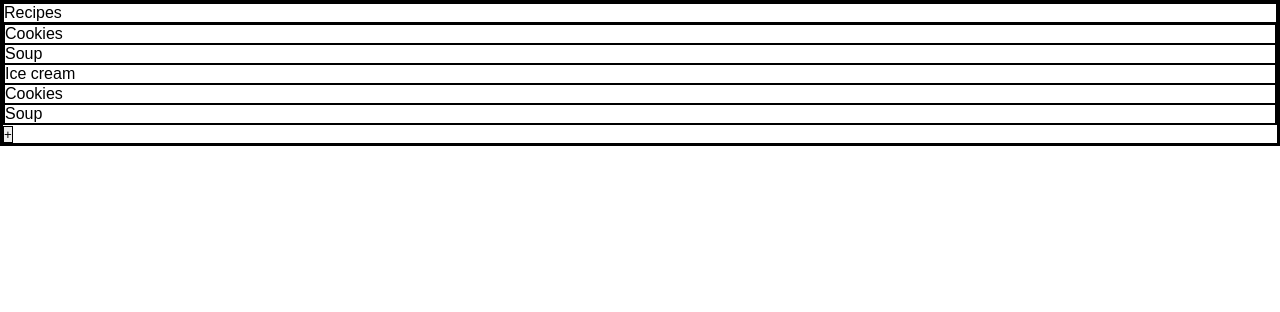
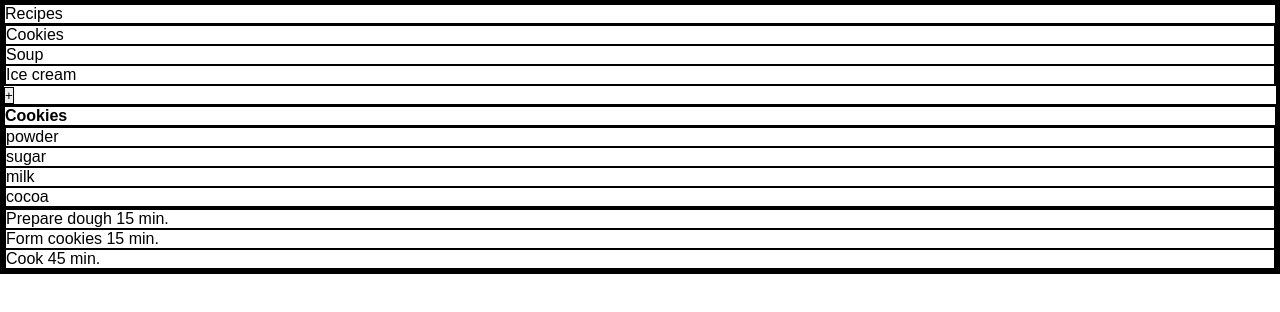
Before and after one commit to marcin-sudol/recipe-book, a website: page index.html in a window 1280 px wide. Drawn offline with Linux system fonts and the light colour scheme.

Commit message:
script.js: loading recipe

```diff
--- a/index.html
+++ b/index.html
@@ -31,7 +31,8 @@
   </head>
 
   <body>
-    <section id="recipes">
+    <main>
+      <nav id="recipes">
         <header id="recipe-list-header">Recipes</header>
         <ul id="recipe-list">
           <li>Cookies</li>
@@ -39,7 +40,14 @@
           <li>Ice cream</li>
         </ul>
         <button type="button">+</button>
-    </section>
+      </nav>
+
+      <article id="recipe-container">
+        <h4 id="recipe-name"></h4>
+        <ul id="ingredients"></ul>
+        <ol id="steps"></ol>
+      </article>
+    </main>
 
     <!-- SCRIPTS -->
     <script src="./lib/script.js"></script>
--- a/lib/script.js
+++ b/lib/script.js
@@ -30,7 +30,7 @@ var recipes = [{
   }]
 }];
 
-var loadRecipes = function loadRecipes() {
+var loadRecipesList = function loadRecipesList() {
   var list = document.getElementById("recipe-list");
   recipes.forEach(function (recipe) {
     var recipeItem = document.createElement("li");
@@ -40,4 +40,26 @@ var loadRecipes = function loadRecipes() {
   });
 };
 
-document.body.onload = loadRecipes;
+var loadRecipe = function loadRecipe(id) {
+  var recipeContainer = document.getElementById("recipe-container");
+  var recipeName = document.getElementById("recipe-name");
+  var ingredients = document.getElementById("ingredients");
+  var steps = document.getElementById("steps");
+  var recipe = recipes.find(function (item) {
+    return item.id === id;
+  });
+  recipeName.innerHTML = recipe.name;
+  recipe.ingredients.split(",").forEach(function (item) {
+    var ingr = document.createElement("li");
+    ingr.appendChild(document.createTextNode(item));
+    ingredients.appendChild(ingr);
+  });
+  recipe.steps.forEach(function (item) {
+    var step = document.createElement("li");
+    step.appendChild(document.createTextNode(item.name + " " + item.time + " min."));
+    steps.appendChild(step);
+  });
+};
+
+document.body.onload = loadRecipesList;
+document.body.onload = loadRecipe(0);
```
Also changed, not shown: src/script.js (+28 -2 lines), src/style.scss (+10 -0 lines), 1 other file. Lines whose indentation alone changed are shown as unchanged.
